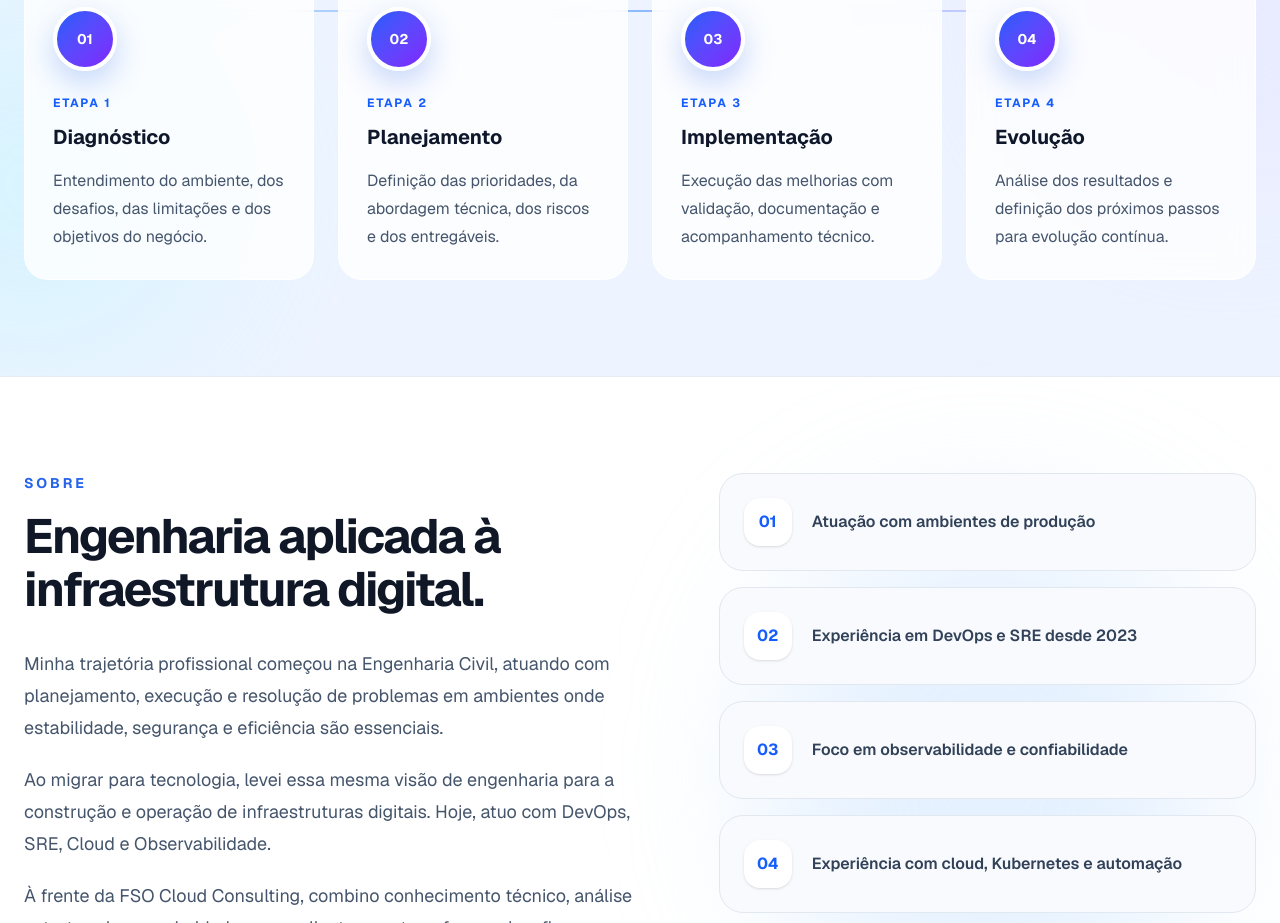
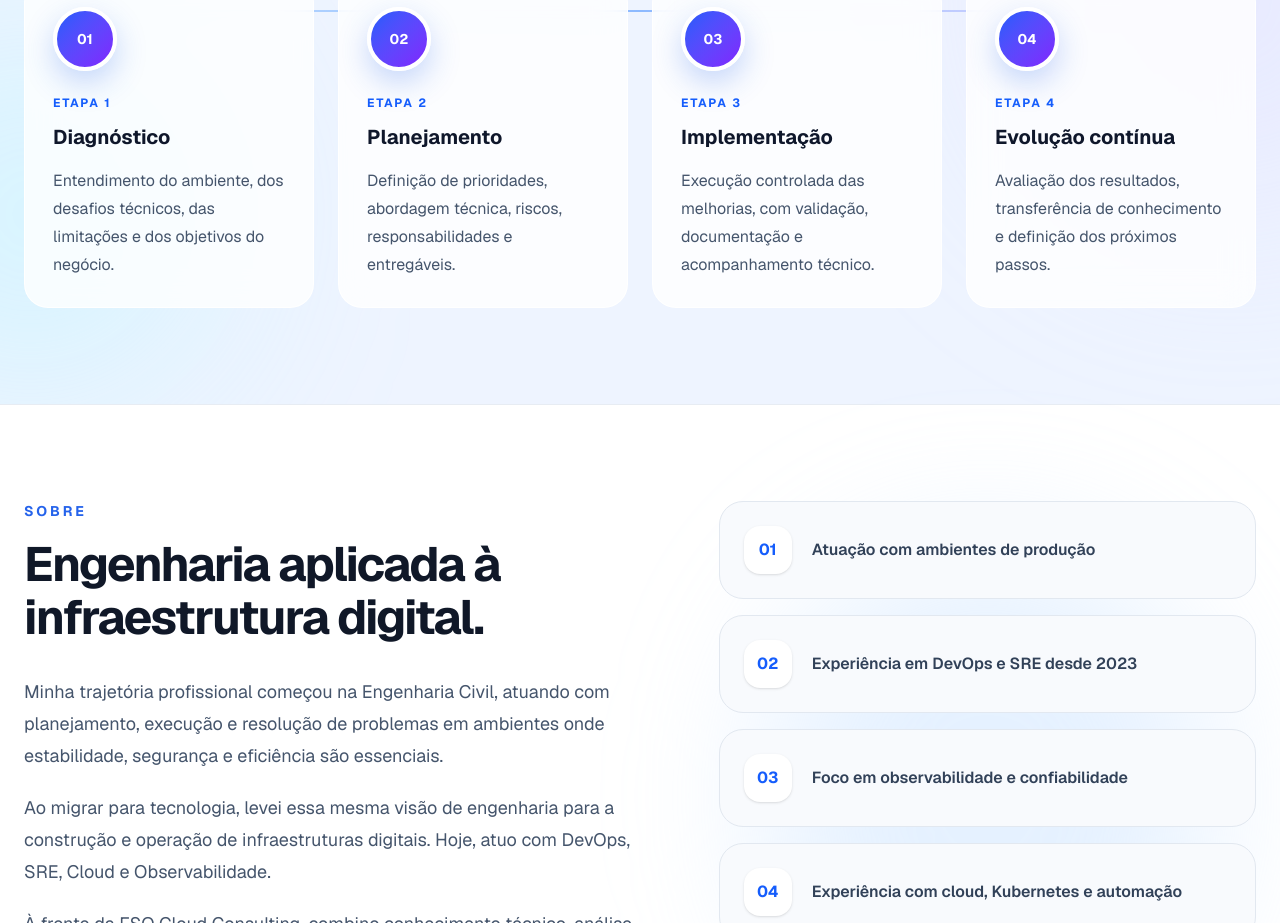
Before and after one commit to felipesalesdeoliveira/fso-cloud-consulting, a Next.js app: page / in a window 1280 px wide. Shown: the part 2620-3543 px from the top of the page. Built offline with nearby package versions, Linux system fonts and the light colour scheme.

Commit message:
fix: refine consulting process copy (#22)

```diff
--- a/data/content.ts
+++ b/data/content.ts
@@ -149,22 +149,22 @@ export const processSteps = [
   {
     step: "01",
     title: "Diagnóstico",
-    text: "Entendimento do ambiente, dos desafios, das limitações e dos objetivos do negócio.",
+    text: "Entendimento do ambiente, dos desafios técnicos, das limitações e dos objetivos do negócio.",
   },
   {
     step: "02",
     title: "Planejamento",
-    text: "Definição das prioridades, da abordagem técnica, dos riscos e dos entregáveis.",
+    text: "Definição de prioridades, abordagem técnica, riscos, responsabilidades e entregáveis.",
   },
   {
     step: "03",
     title: "Implementação",
-    text: "Execução das melhorias com validação, documentação e acompanhamento técnico.",
+    text: "Execução controlada das melhorias, com validação, documentação e acompanhamento técnico.",
   },
   {
     step: "04",
-    title: "Evolução",
-    text: "Análise dos resultados e definição dos próximos passos para evolução contínua.",
+    title: "Evolução contínua",
+    text: "Avaliação dos resultados, transferência de conhecimento e definição dos próximos passos.",
   },
 ];
 
```
